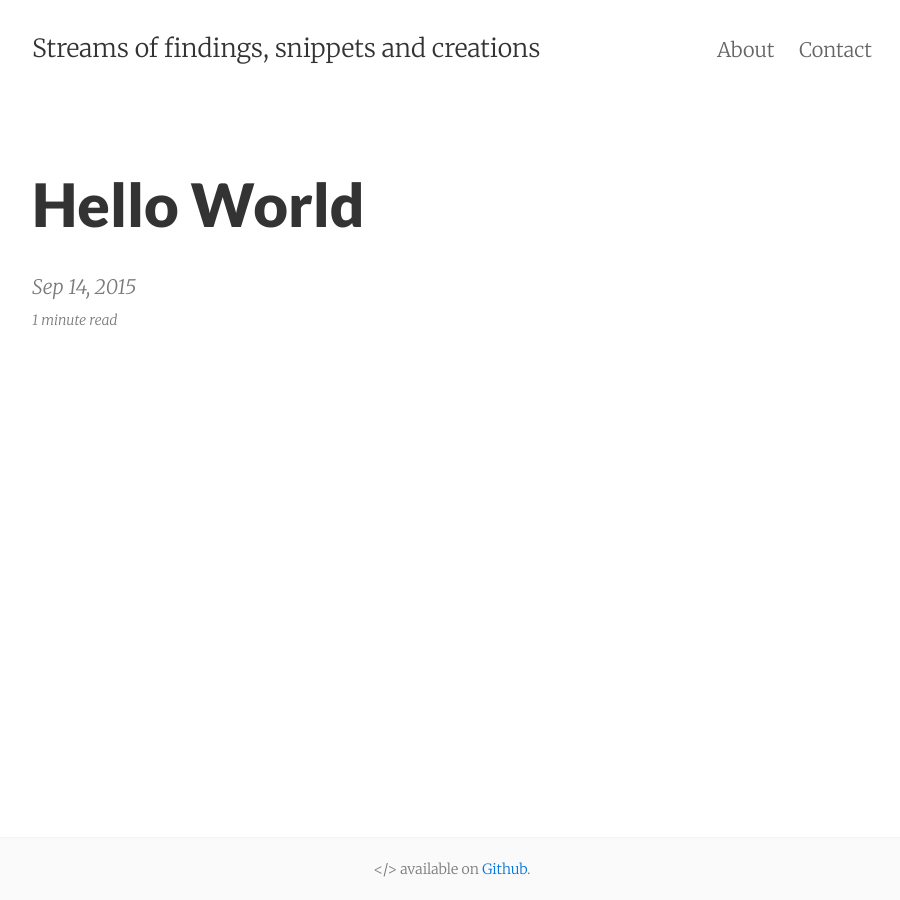
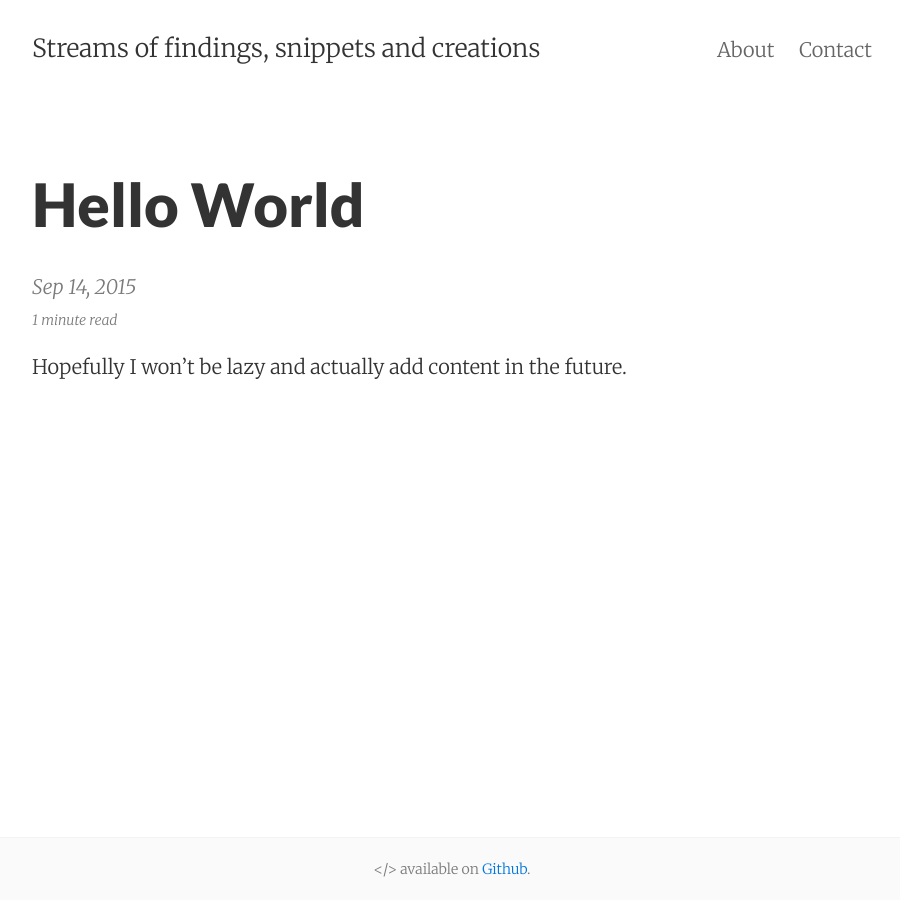
Before and after one commit to c3mb0/c3mb0.github.io, a Jekyll site: the page built from _posts/2015-09-14-hello-world.md, in a window 1280 px wide. Shown: the whole page, without its empty margins (188-1088 px from the left). Built offline with Jekyll 4.4.1, drawn with Linux system fonts in a browser that asks for light colours.

Commit message:
new post

```diff
--- a/_posts/2015-09-14-hello-world.md
+++ b/_posts/2015-09-14-hello-world.md
@@ -5,3 +5,4 @@ date:       2015-09-14
 summary:    I always wanted to have one of these.
 categories: first
 ---
+Hopefully I won't be lazy and actually add content in the future.
```
